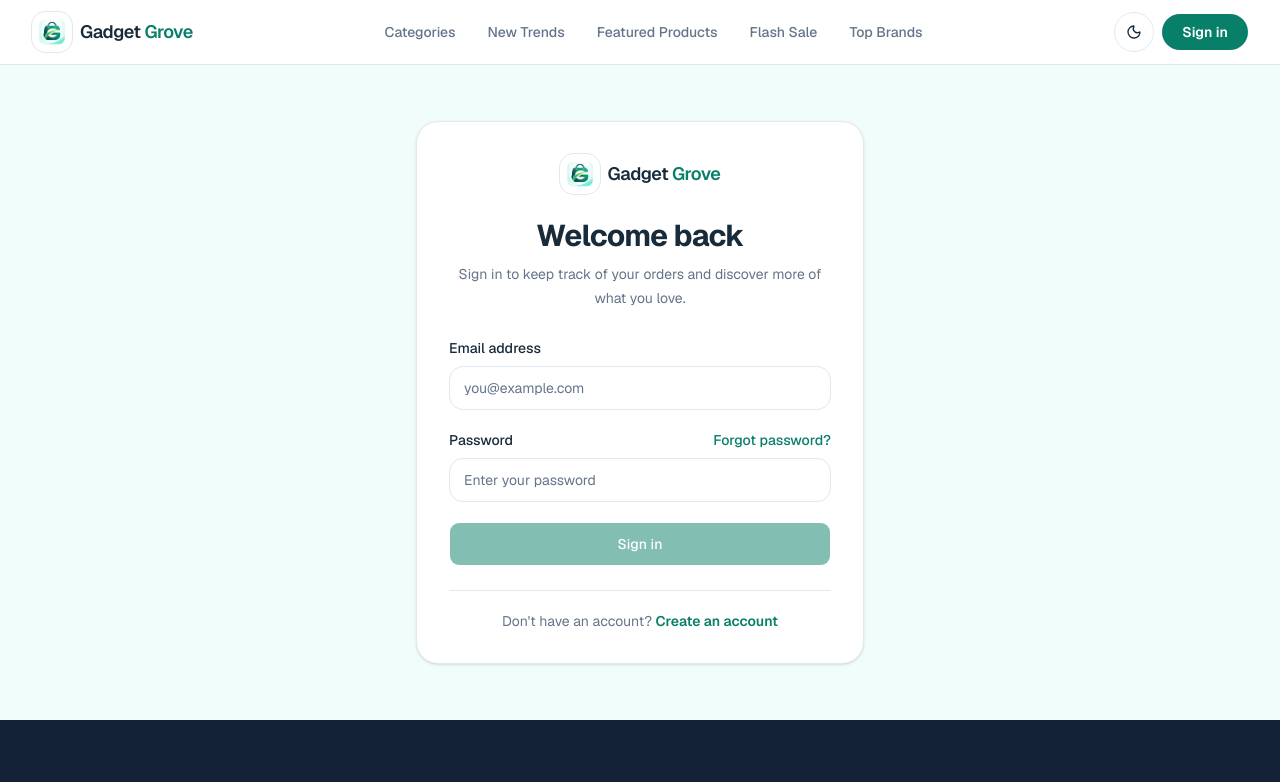
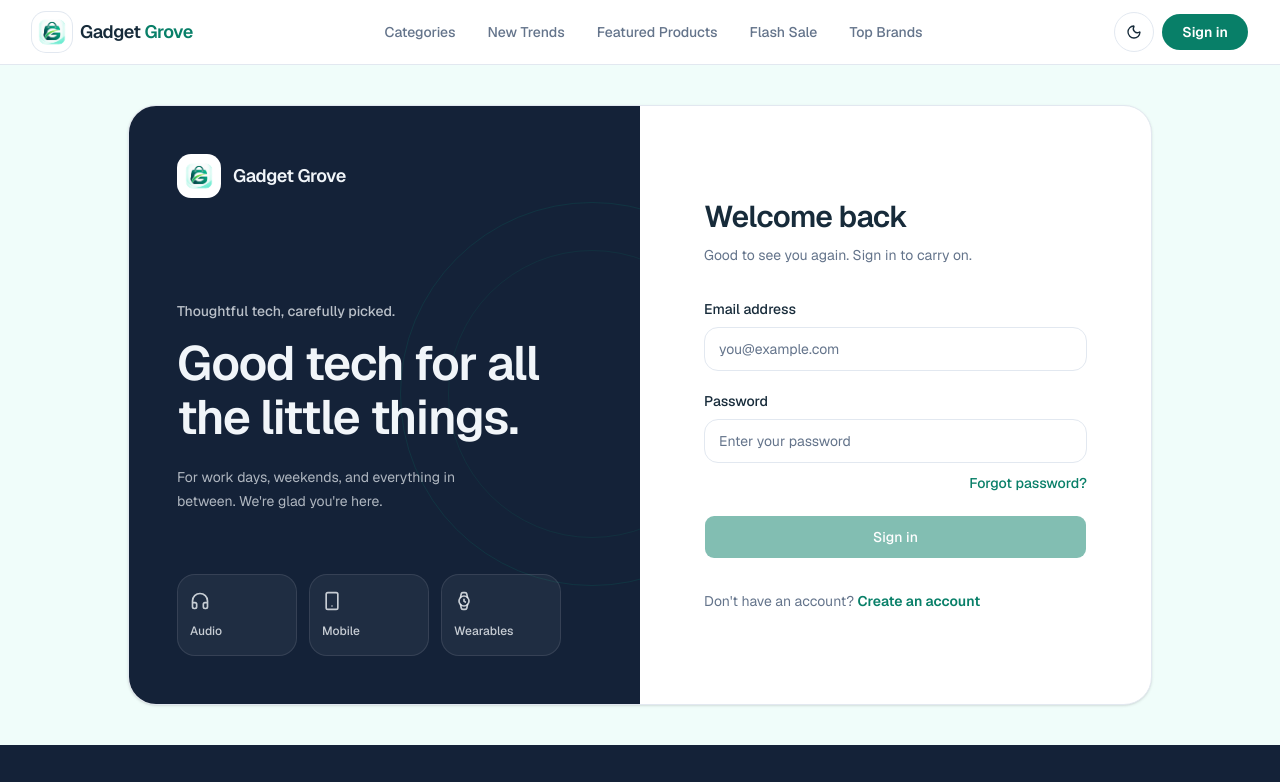
Before and after one commit to kobirul5/gadget_grove_client, a Next.js app: page /login in a window 1280 px wide. Shown: the top 782 px of the page. Built offline with nearby package versions, Linux system fonts and the light colour scheme.

Commit message:
feat: enhance authentication experience with updated UI and improved copy across auth pages

```diff
--- a/src/app/(auth)/forgot-password/page.tsx
+++ b/src/app/(auth)/forgot-password/page.tsx
@@ -6,7 +6,7 @@ import AuthField from "@/components/auth/AuthField";
 export default function ForgotPasswordPage() {
   return (
     <AuthCard
-      description="Enter the email address linked to your account. We’ll send a code to verify it."
+      description="It happens. Enter your email and we&apos;ll help you get back in."
       footer={
         <>
           Remember your password?{" "}
@@ -33,7 +33,7 @@ export default function ForgotPasswordPage() {
           className="block text-center text-sm font-medium text-primary hover:underline"
           href="/verify-otp"
         >
-          Preview the verification code page
+          Already have a code? Enter it here
         </Link>
       </form>
     </AuthCard>
--- a/src/app/(auth)/login/page.tsx
+++ b/src/app/(auth)/login/page.tsx
@@ -6,7 +6,7 @@ import AuthField from "@/components/auth/AuthField";
 export default function LoginPage() {
   return (
     <AuthCard
-      description="Sign in to keep track of your orders and discover more of what you love."
+      description="Good to see you again. Sign in to carry on."
       footer={
         <>
           Don&apos;t have an account?{" "}
@@ -27,20 +27,12 @@ export default function LoginPage() {
           type="email"
         />
         <div className="space-y-2">
-          <div className="flex items-center justify-between gap-3">
-            <label
-              className="text-sm font-medium text-text-primary"
-              htmlFor="login-password"
-            >
-              Password
-            </label>
-            <Link
-              className="text-sm font-medium text-primary hover:underline"
-              href="/forgot-password"
-            >
-              Forgot password?
-            </Link>
-          </div>
+          <label
+            className="block text-sm font-medium text-text-primary"
+            htmlFor="login-password"
+          >
+            Password
+          </label>
           <input
             autoComplete="current-password"
             className="min-h-11 w-full rounded-xl border border-border bg-surface px-3.5 text-sm text-text-primary outline-none transition placeholder:text-text-secondary focus-visible:border-primary focus-visible:ring-3 focus-visible:ring-primary/15"
@@ -50,6 +42,14 @@ export default function LoginPage() {
             required
             type="password"
           />
+          <div className="text-right">
+            <Link
+              className="text-sm font-medium text-primary hover:underline"
+              href="/forgot-password"
+            >
+              Forgot password?
+            </Link>
+          </div>
         </div>
         <Button className="h-11 w-full" disabled type="submit">
           Sign in
--- a/src/app/(auth)/register/page.tsx
+++ b/src/app/(auth)/register/page.tsx
@@ -6,7 +6,7 @@ import AuthField from "@/components/auth/AuthField";
 export default function RegisterPage() {
   return (
     <AuthCard
-      description="Create an account to make your next tech find even easier."
+      description="Set up your account and make yourself at home."
       footer={
         <>
           Already have an account?{" "}
@@ -45,9 +45,9 @@ export default function RegisterPage() {
           Create account
         </Button>
         <p className="text-center text-sm text-text-secondary">
-          Want to preview email verification?{" "}
+          Once you&apos;re signed up, you can verify your email.{" "}
           <Link className="font-medium text-primary hover:underline" href="/verify-otp">
-            View verification
+            Verify email
           </Link>
         </p>
       </form>
--- a/src/app/(auth)/reset-password/page.tsx
+++ b/src/app/(auth)/reset-password/page.tsx
@@ -6,7 +6,7 @@ import AuthField from "@/components/auth/AuthField";
 export default function ResetPasswordPage() {
   return (
     <AuthCard
-      description="Choose a new password for your Gadget Grove account."
+      description="Pick a new password and you&apos;ll be all set."
       footer={
         <>
           Changed your mind?{" "}
--- a/src/app/(auth)/verify-otp/page.tsx
+++ b/src/app/(auth)/verify-otp/page.tsx
@@ -6,7 +6,7 @@ import AuthField from "@/components/auth/AuthField";
 export default function VerifyOtpPage() {
   return (
     <AuthCard
-      description="Enter the 6-digit verification code sent to your email address."
+      description="We sent a 6-digit code to your email. Pop it in below to continue."
       footer={
         <>
           Wrong email?{" "}
@@ -34,12 +34,12 @@ export default function VerifyOtpPage() {
           Verify code
         </Button>
         <div className="text-center text-sm text-text-secondary">
-          Forgot password?{" "}
+          Resetting your password?{" "}
           <Link
             className="font-medium text-primary hover:underline"
             href="/reset-password"
           >
-            Preview reset password
+            Choose a new password
           </Link>
         </div>
       </form>
--- a/src/components/auth/AuthCard.tsx
+++ b/src/components/auth/AuthCard.tsx
@@ -1,5 +1,6 @@
 import Image from "next/image";
 import Link from "next/link";
+import { Headphones, Smartphone, Watch } from "lucide-react";
 import type { ReactNode } from "react";
 
 type AuthCardProps = {
@@ -16,11 +17,80 @@ export default function AuthCard({
   footer,
 }: AuthCardProps) {
   return (
-    <main className="flex flex-1 items-center justify-center bg-background-soft px-4 py-10 sm:px-6 sm:py-14">
-      <section className="w-full max-w-md rounded-3xl border border-border bg-surface p-6 shadow-sm sm:p-8">
+    <main className="flex flex-1 items-center justify-center bg-background-soft px-4 py-8 sm:px-6 sm:py-10">
+      <section className="grid w-full max-w-5xl overflow-hidden rounded-[1.75rem] border border-border bg-surface shadow-sm lg:min-h-[600px] lg:grid-cols-2">
+        <aside className="relative hidden overflow-hidden bg-footer p-10 text-footer-foreground lg:flex lg:flex-col lg:justify-between xl:p-12">
+          <div
+            aria-hidden="true"
+            className="pointer-events-none absolute -right-36 top-24 size-96 rounded-full border border-primary/20"
+          />
+          <div
+            aria-hidden="true"
+            className="pointer-events-none absolute -right-24 top-36 size-72 rounded-full border border-primary/15"
+          />
+
+          <div className="relative z-10">
             <Link
               aria-label="Gadget Grove home"
-          className="mx-auto mb-6 flex w-fit items-center gap-2 rounded-lg text-text-primary focus-visible:outline-2 focus-visible:outline-offset-4 focus-visible:outline-primary"
+              className="inline-flex items-center gap-3 rounded-lg focus-visible:outline-2 focus-visible:outline-offset-4 focus-visible:outline-primary"
+              href="/"
+            >
+              <Image
+                alt=""
+                className="size-11 rounded-xl bg-surface p-1 object-contain"
+                height={1280}
+                src="/logo.png"
+                unoptimized
+                width={1280}
+              />
+              <span className="text-lg font-semibold tracking-tight">
+                Gadget Grove
+              </span>
+            </Link>
+
+            <div className="mt-24 max-w-sm">
+              <p className="text-sm font-medium text-footer-foreground/75">
+                Thoughtful tech, carefully picked.
+              </p>
+              <h2 className="mt-4 text-4xl leading-[1.12] font-semibold tracking-tight xl:text-5xl">
+                Good tech for all the little things.
+              </h2>
+              <p className="mt-5 max-w-xs text-sm leading-6 text-footer-foreground/70">
+                For work days, weekends, and everything in between. We&apos;re
+                glad you&apos;re here.
+              </p>
+            </div>
+          </div>
+
+          <div
+            aria-label="Audio, mobile, and wearable gadgets"
+            className="relative z-10 mt-12 grid max-w-sm grid-cols-3 gap-3"
+          >
+            {[
+              { label: "Audio", Icon: Headphones },
+              { label: "Mobile", Icon: Smartphone },
+              { label: "Wearables", Icon: Watch },
+            ].map(({ label, Icon }) => (
+              <div
+                className="rounded-2xl border border-footer-foreground/10 bg-footer-foreground/5 px-3 py-4"
+                key={label}
+              >
+                <Icon
+                  aria-hidden="true"
+                  className="size-5 text-footer-foreground/80"
+                />
+                <p className="mt-3 text-xs font-medium text-footer-foreground/80">
+                  {label}
+                </p>
+              </div>
+            ))}
+          </div>
+        </aside>
+
+        <div className="flex flex-col justify-center p-6 sm:p-10 lg:px-12 xl:px-16">
+          <Link
+            aria-label="Gadget Grove home"
+            className="mb-10 inline-flex w-fit items-center gap-2 rounded-lg text-text-primary focus-visible:outline-2 focus-visible:outline-offset-4 focus-visible:outline-primary lg:hidden"
             href="/"
           >
             <Image
@@ -28,15 +98,16 @@ export default function AuthCard({
               className="size-10 rounded-xl bg-surface p-0.5 object-contain ring-1 ring-border"
               height={1280}
               src="/logo.png"
+              unoptimized
               width={1280}
             />
-          <span className="text-lg font-semibold tracking-tight">
+            <span className="text-base font-semibold tracking-tight">
               Gadget <span className="text-primary">Grove</span>
             </span>
           </Link>
 
-        <div className="mb-7 text-center">
-          <h1 className="text-2xl font-bold tracking-tight text-text-primary sm:text-3xl">
+          <div className="mb-8">
+            <h1 className="text-2xl font-semibold tracking-tight text-text-primary sm:text-3xl">
               {title}
             </h1>
             <p className="mt-2 text-sm leading-6 text-text-secondary">
@@ -46,8 +117,7 @@ export default function AuthCard({
 
           {children}
 
-        <div className="mt-6 border-t border-border pt-5 text-center text-sm text-text-secondary">
-          {footer}
+          <div className="mt-8 text-sm text-text-secondary">{footer}</div>
         </div>
       </section>
     </main>
```
Also changed, not shown: 3 other files (tests, documents, lock files or other folders). Lines whose indentation alone changed are shown as unchanged.
